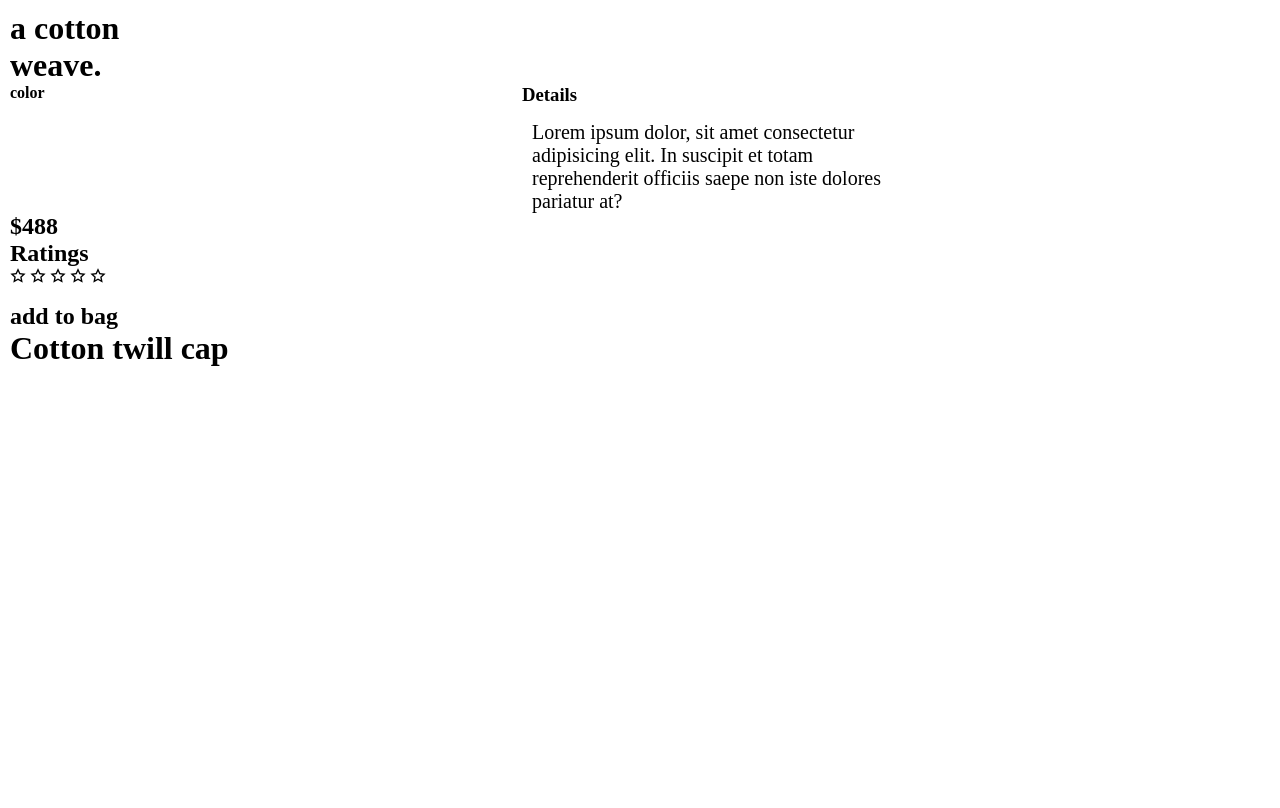
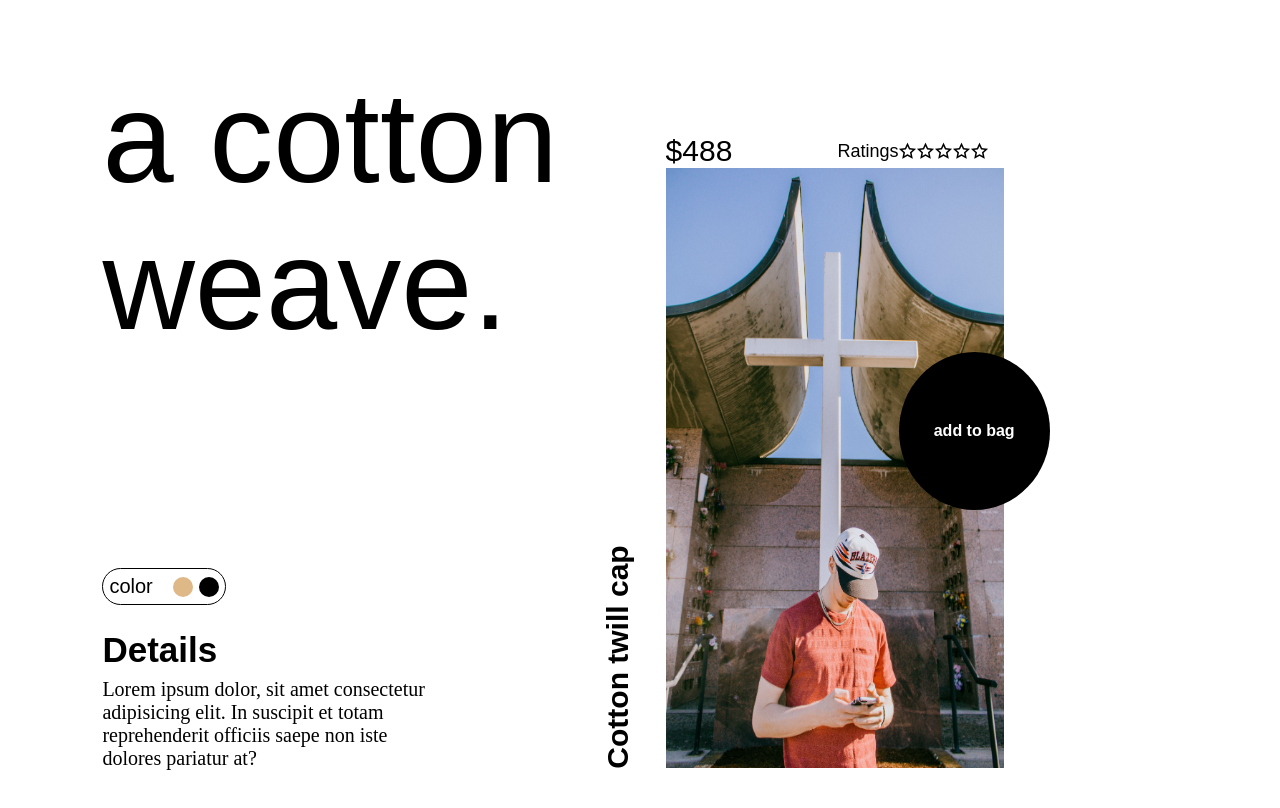
Before and after one commit to abhayrana007/front-end-domination, a plain HTML site: page css project 2/index.html in a window 1280 px wide. Drawn offline with nearby package versions, Linux system fonts and the light colour scheme; files that its build step writes are made by us from their sources.

Commit message:
Add files via upload

```diff
--- /dev/null
+++ b/css project 2/style.css
@@ -0,0 +1,134 @@
+*{
+    margin: 0;
+    padding: 0;
+    box-sizing: border-box;
+    font-family: gilroy;
+  }
+  html,
+  body{
+    width: 100%;
+    height: 100%;
+  }
+  #main{
+    width:100vw;
+    height:100vh;
+    /* background-color:grey; */
+    padding: 5vw 4vw 0 8vw;
+    display: flex;
+  }
+  #left{
+    display: flex;
+    flex-direction: column;
+    justify-content: space-between;
+    width: 50%;
+  }
+  #left h1{
+    font-family: sans-serif;
+    font-size: 16vh;
+    font-weight: 200;
+  }
+  #color{
+    display: flex;
+    border: 1px solid black;
+    width: fit-content;
+    border-radius: 40px;
+    align-items: center;
+    padding: 6px;
+    gap: 20px;
+  }
+  #color h4{
+    font-size: 20px;
+    font-weight: 200;
+    font-family: sans-serif;
+  }
+  #cols{
+display: flex;
+gap: 6px;
+align-items: center;
+  }
+
+  #color #brown{
+    height: 20px;
+    width: 20px;
+    background-color: burlywood;
+    border-radius: 50%;
+  }
+  #color #black{
+    height: 20px;
+    width: 20px;
+    background-color: black;
+    border-radius: 50%;
+  }
+  #cont{
+    display: flex;
+    flex-direction: column;
+    gap:25px
+  }
+  #l-b h3{
+    font-size: 35px;
+    font-family: sans-serif;
+    margin-bottom: 8px;
+  }
+  #l-b p{
+    margin-top: 5px;
+    margin-bottom: 30px;
+    width: 60%;
+    font-size: 20px;
+  }
+  #right{
+    width: 30%;
+
+    padding-top: 45px;
+
+  }
+  #rating{
+    display: flex;
+    justify-content: space-between;
+    margin-top: 25px;
+
+  }
+  #rating h2{
+    font-size: 30px;
+    font-family: sans-serif;
+font-weight: 100;
+  }
+  #star{
+    display: flex;
+    align-items: center;
+    margin-right: 15px;
+    font-size: 18px;
+  }
+  #star h2{
+    font-size: 18px;
+  }
+  #star i{
+    align-items: center;
+  }
+#contr img{
+  width: 100%;
+  height: 75vh;
+}
+#box {
+  position: absolute;
+  top: 44%;
+  right: 18%;
+  align-items: center;
+  justify-content: center;
+}
+#box h2{
+  font-family: sans-serif;
+  color: white;
+  font-size: 16px;
+  background-color: black;
+  padding: 70px 35px;
+  border-radius: 50%;
+}
+#rotated h1{
+  font-family: sans-serif;
+  position: absolute;
+  top: 80%;
+  rotate: -90deg;
+  right: 43%;
+  font-size: 30px;
+  font-weight: 100px;
+}
```
Also changed, not shown: css project 2/img2.avif (added), css project 2/index.html (line endings or trailing spaces).
